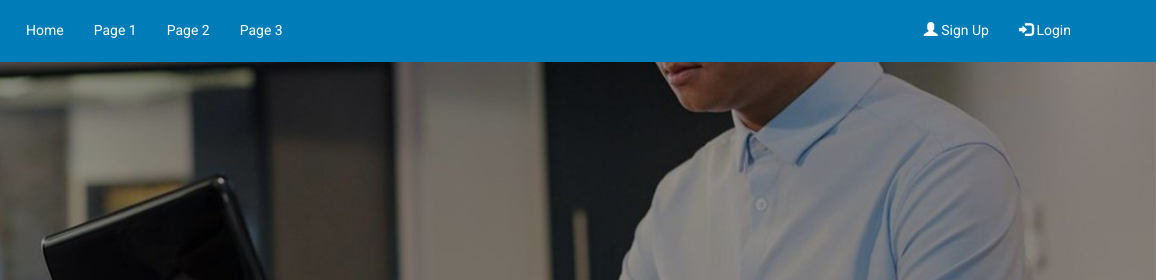
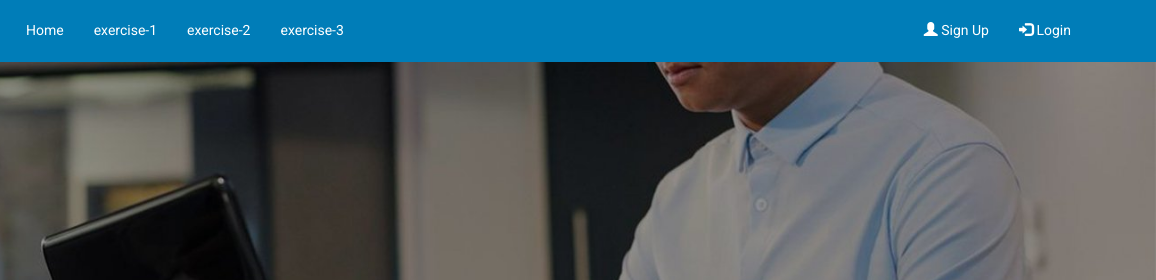
Before and after one commit to udayasree8386/dell-test-round1, a plain HTML site: page index.html in a window 1280 px wide. Shown: the top 280 px of the page, 124-1280 px from the left. Drawn offline with nearby package versions, Linux system fonts and the light colour scheme.

Commit message:
Update index.html

```diff
--- a/index.html
+++ b/index.html
@@ -23,9 +23,9 @@
 		<div class="collapse navbar-collapse" id="myNavbar">
 		  <ul class="nav navbar-nav">
 			<li><a href="#">Home</a></li>
-			<li><a href="#">Page 1</a></li>
-			<li><a href="#">Page 2</a></li>
-			<li><a href="#">Page 3</a></li>
+			<li><a href="index.html">exercise-1</a></li>
+			<li><a href="exercise2.html">exercise-2</a></li>
+			<li><a href="exercise3.html">exercise-3</a></li>
 		  </ul>
 		  <ul class="nav navbar-nav navbar-right">
 			<li><a href="#"><span class="glyphicon glyphicon-user"></span> Sign Up</a></li>
```
